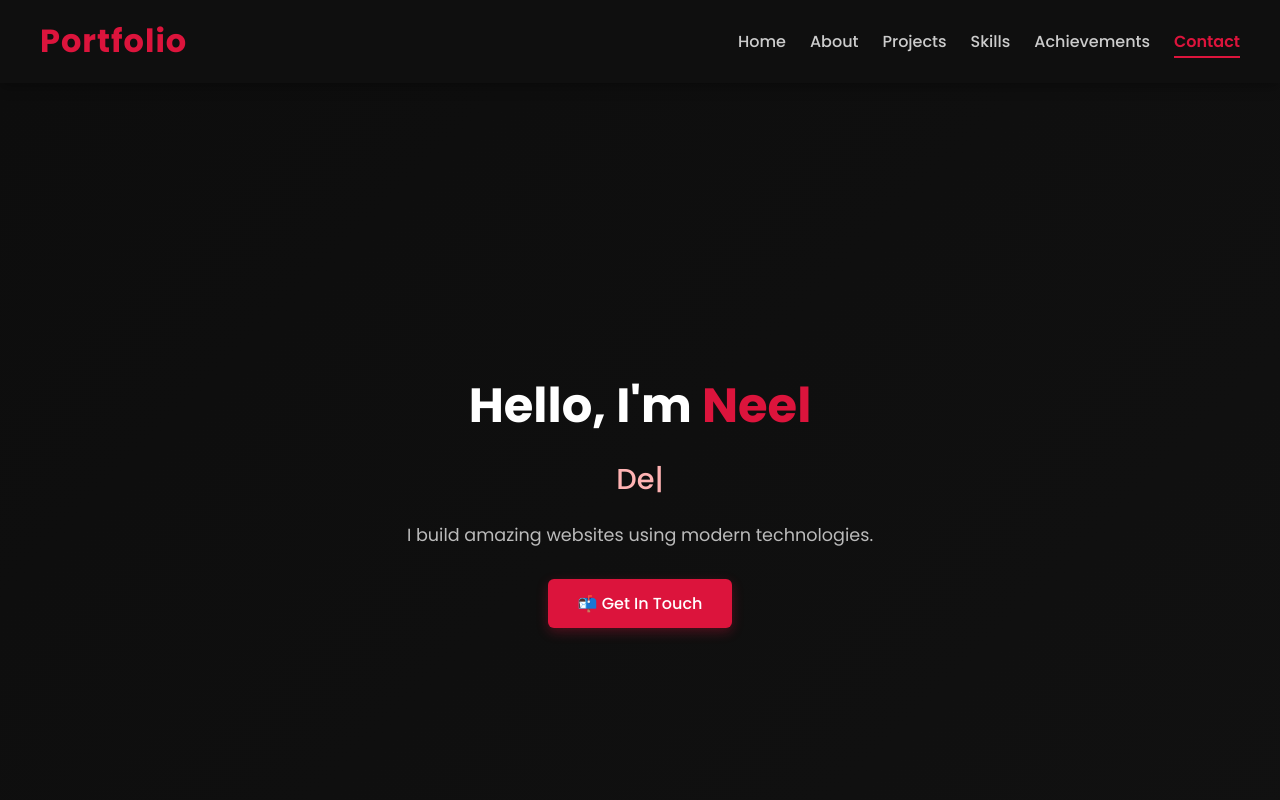
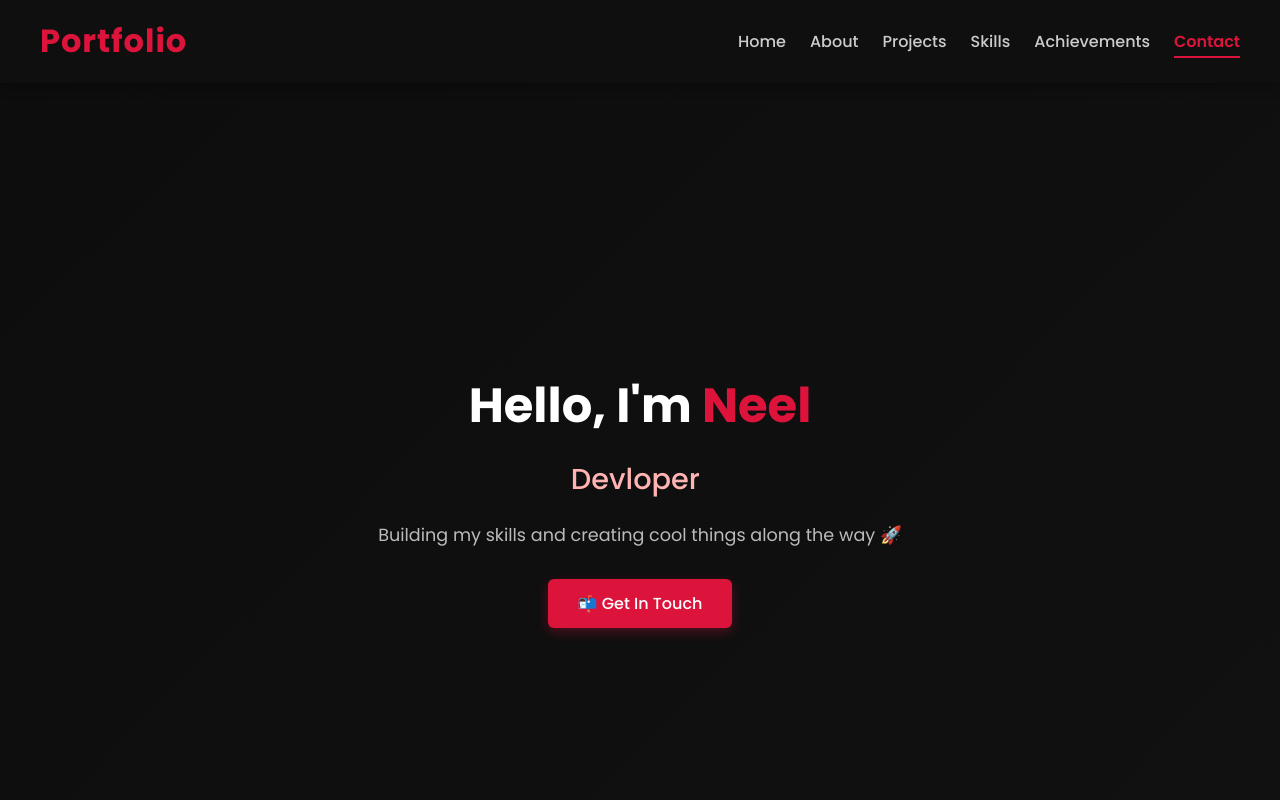
Before and after one commit to Neel-2606/neel-portfolio, a Next.js app: page / in a window 1280 px wide. Shown: the top 800 px of the page. Built offline with nearby package versions, Linux system fonts and the light colour scheme.

Commit message:
Updated hero section + navbar

```diff
--- a/components/Hero.tsx
+++ b/components/Hero.tsx
@@ -10,7 +10,7 @@ export default function Hero() {
 
   useEffect(() => {
     const typed = new Typed(typedRef.current, {
-      strings: ['Developer', 'Designer', 'Freelancer'],
+      strings: ['Student', 'Passionate learner', 'Devloper'],
       typeSpeed: 70,
       backSpeed: 40,
       loop: true,
@@ -23,7 +23,7 @@ export default function Hero() {
       <div className={styles.content}>
         <h1>Hello, I&apos;m <span className={styles.name}>Neel</span></h1>
         <h2 className={styles.typing}><span ref={typedRef}></span></h2>
-        <p>I build amazing websites using modern technologies.</p>
+        <p>Building my skills and creating cool things along the way 🚀</p>
         <a href="#contact" className={styles.button}>📬 Get In Touch</a>
       </div>
     </section>
```
